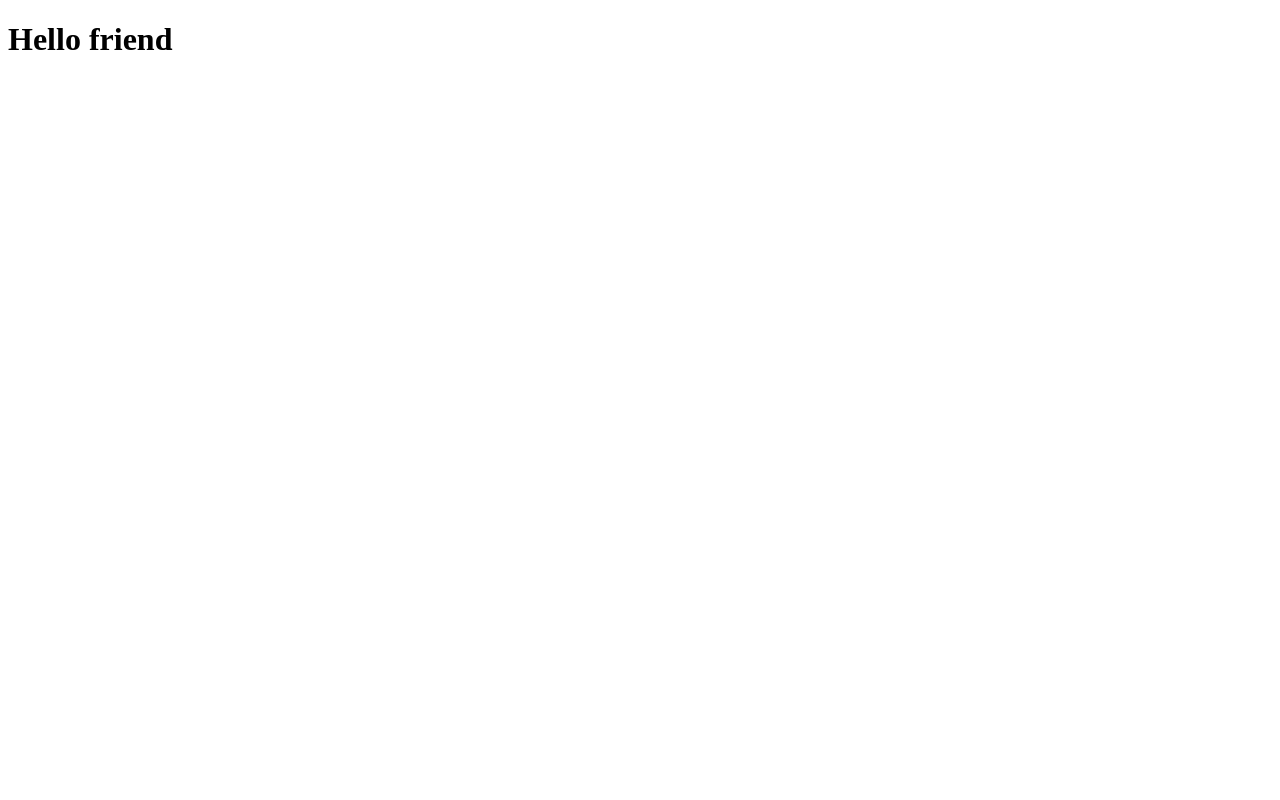
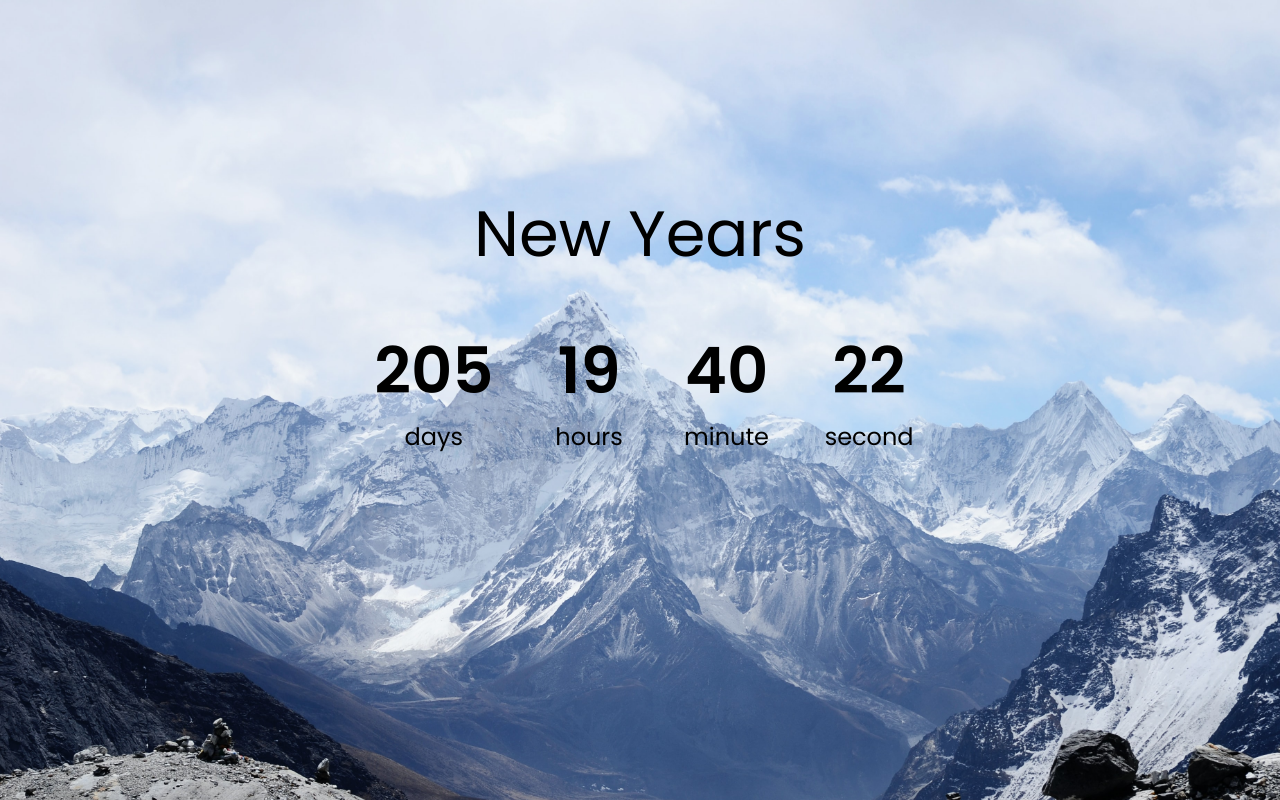
Before and after one commit to endraputra/BelajarNodeJS, a plain HTML site: page countdown-timer/index.html in a window 1280 px wide. Drawn offline with Linux system fonts and the light colour scheme.

Commit message:
countdown-timer finish

```diff
--- a/countdown-timer/index.html
+++ b/countdown-timer/index.html
@@ -4,9 +4,30 @@
     <meta charset="UTF-8">
     <meta http-equiv="X-UA-Compatible" content="IE=edge">
     <meta name="viewport" content="width=device-width, initial-scale=1.0">
-    <title>Title</title>
+    <title>Countdown Timer</title>
+    <link rel="stylesheet" href="style.css"/>
+    <script src="script.js" defer></script>
 </head>
 <body>
-    <h1>Hello friend</h1>
+    <h1>New Years</h1>
+
+    <div class="countdown-container">
+        <div class="countdown-el days-c">
+            <p class="big-text" id="days">0</p>
+            <span>days</span>
+        </div>
+        <div class="countdown-el hours-c">
+            <p class="big-text" id="hours">0</p>
+            <span>hours</span>
+        </div>
+        <div class="countdown-el minute-c">
+            <p class="big-text" id="minutes">0</p>
+            <span>minute</span>
+        </div>
+        <div class="countdown-el second-c">
+            <p class="big-text" id="seconds">0</p>
+            <span>second</span>
+        </div>
+    </div>
 </body>
 </html>
--- a/countdown-timer/script.js
+++ b/countdown-timer/script.js
@@ -0,0 +1,31 @@
+const daysEl = document.getElementById('days')
+const hoursEl = document.getElementById('hours')
+const minutesEl = document.getElementById('minutes')
+const secondsEl = document.getElementById('seconds')
+
+const newYears = '1 Jan 2023'
+
+function countDown() {
+    const newYearsDate = new Date(newYears)
+    const currentDate = new Date()
+
+    const totalSecond = (newYearsDate - currentDate) / 1000
+
+    const days = Math.floor(totalSecond / 3600 / 24)
+    const hours = Math.floor(totalSecond / 3600) % 24
+    const minutes = Math.floor(totalSecond/60) % 60
+    const seconds = Math.floor(totalSecond) % 60
+
+    daysEl.innerHTML = days
+    hoursEl.innerHTML = formatTime(hours)
+    minutesEl.innerHTML = formatTime(minutes)
+    secondsEl.innerHTML = formatTime(seconds)
+}
+
+function formatTime(time) {
+    return time < 10 ? (`0${time}`) : time
+}
+// initial call
+countDown()
+
+setInterval(countDown, 1000)
--- a/countdown-timer/style.css
+++ b/countdown-timer/style.css
@@ -5,6 +5,42 @@
 }
 
 body {
+    background-image: url("./mountain.jpg");
+    background-size: cover;
+    background-position: center center;
+    display: flex;
+    flex-direction: column;
+    align-items: center;
+    justify-content: center;
+    min-height: 100vh;
     font-family: "Poppins", sans-serif;
     margin: 0;
 }
+
+h1 {
+    font-weight: normal;
+    font-size: 4rem;
+    margin-top: -10rem;
+}
+
+.countdown-container {
+    display: flex;
+    flex-wrap: wrap;
+    align-items: center;
+    justify-content: center;
+}
+
+.big-text {
+    font-weight: bold;
+    font-size: 4rem;
+    line-height: 1;
+    margin: 1rem 2rem;
+}
+
+.countdown-el {
+    text-align: center;
+}
+
+.countdown-el span {
+    font-size: 1.5rem;
+}
```
Also changed, not shown: base-project/index.html (+2 -0 lines), countdown-timer/mountain.jpg (added).
